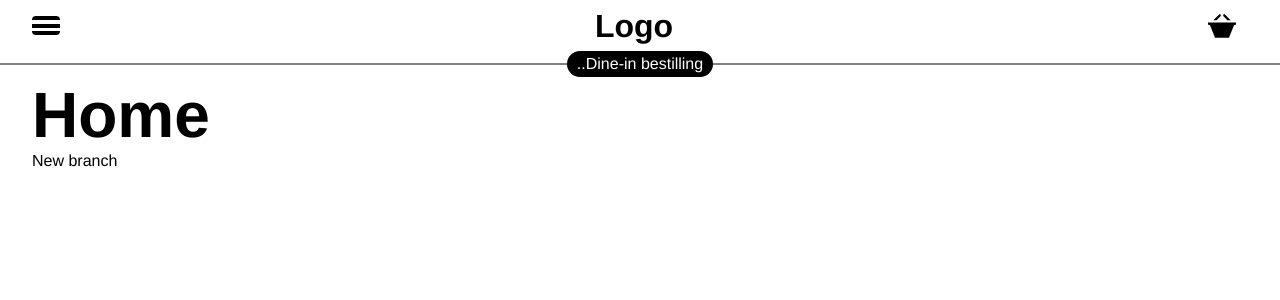
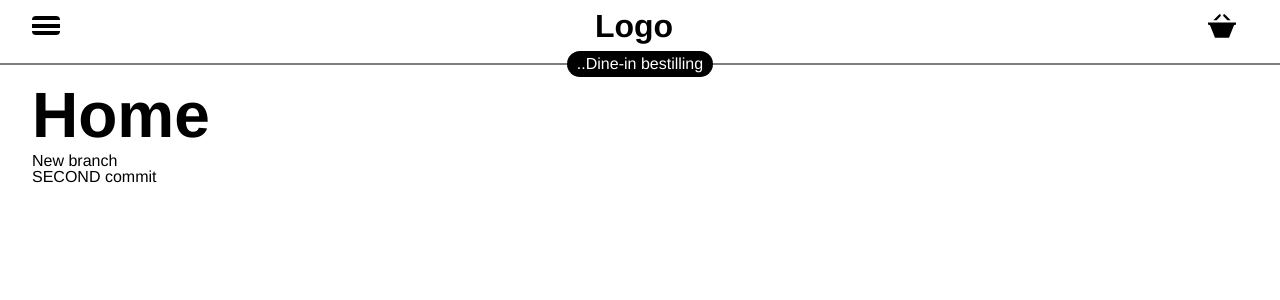
Before and after one commit to rasmusleth/odin-react-shopping-cart, a React (Vite) app: page / in a window 1280 px wide. Shown: the top 300 px of the page. Built offline with nearby package versions, Linux system fonts and the light colour scheme.

Commit message:
New first commit to test branch

```diff
--- a/src/components/Home/Home.jsx
+++ b/src/components/Home/Home.jsx
@@ -5,6 +5,7 @@ const Home = () => {
     <>
       <h1 className={styles.title}>Home</h1>
       <p>New branch</p>
+      <p>SECOND commit</p>
     </>
   );
 };
```
